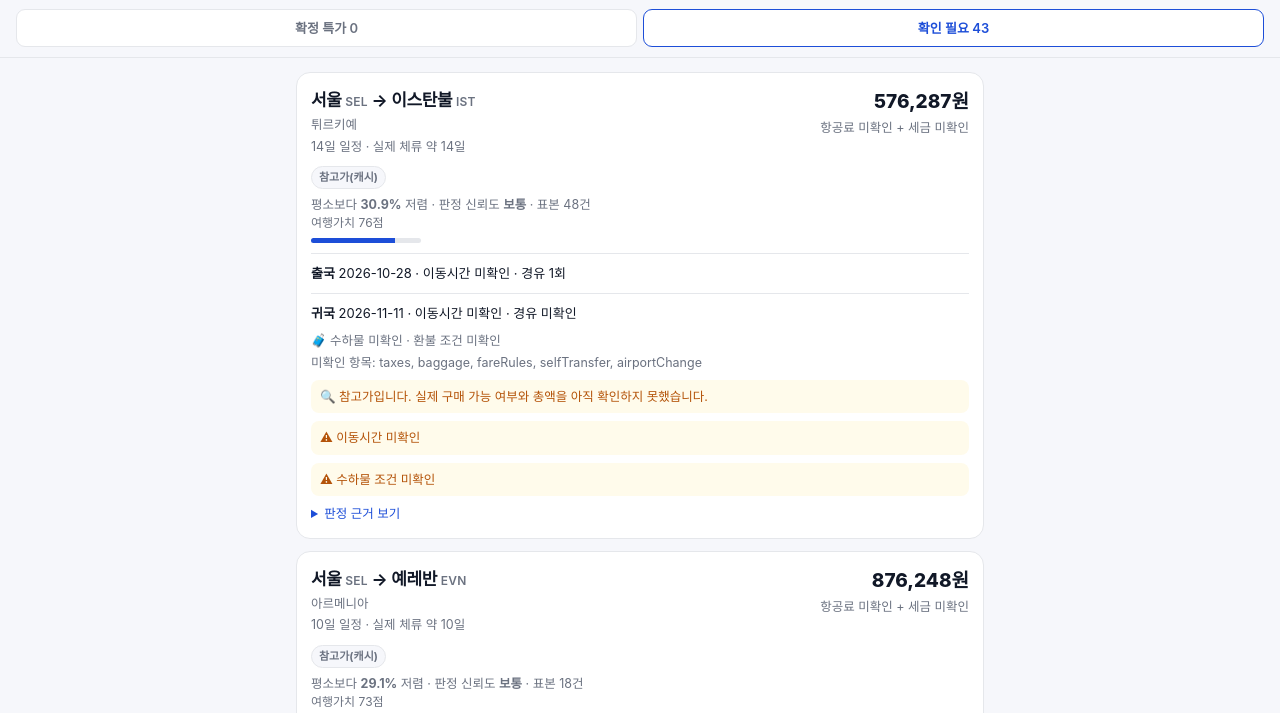
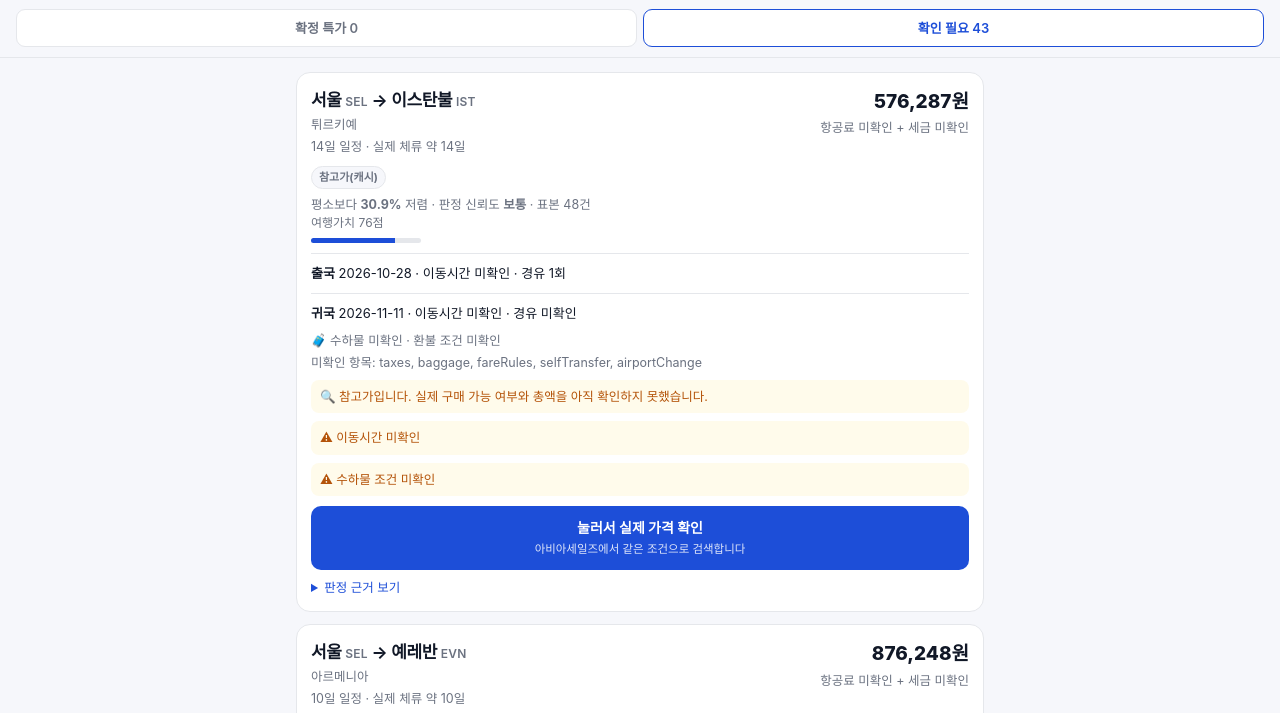
Before and after one commit to hugh9848-afk/flight-deal-finder, a website: page web/index.html in a window 1280 px wide. Both pictures are taken after a click on the tab "확인 필요 43". Shown: the part 72-785 px from the top of the page. Drawn offline with Linux system fonts and the light colour scheme.

Commit message:
확인 링크를 화면에 표시하고 액션 버전 갱신
- 카드마다 '눌러서 실제 가격 확인' 버튼 추가.
  이 앱은 실제 운임을 자동 확정하지 못하므로 마지막 확인은
  사람이 이 버튼 한 번으로 합니다. 링크는 JSON 에만 있고
  화면에 없어서 쓸 수 없는 상태였습니다.
- Node.js 20 지원 종료 경고에 따라 액션 버전을 올렸습니다.

Co-Authored-By: Claude Opus 5 <noreply@anthropic.com>

```diff
--- a/web/index.html
+++ b/web/index.html
@@ -52,6 +52,10 @@
   details{margin-top:8px} summary{font-size:12.5px;color:var(--accent);cursor:pointer}
   code{font-size:11.5px;background:var(--bg);padding:1px 4px;border-radius:4px}
   .code{font-size:12px;color:var(--muted);font-weight:600;letter-spacing:.02em}
+  .verify{display:block;margin-top:10px;padding:11px 12px;background:var(--accent);color:#fff;
+          border-radius:10px;text-align:center;font-weight:700;font-size:14px;text-decoration:none}
+  .verify:active{opacity:.85}
+  .verify small{display:block;font-weight:400;font-size:11.5px;opacity:.85;margin-top:2px}
 </style>
 </head>
 <body>
@@ -93,6 +97,19 @@ function legHtml(leg, label){
          + `${dt(s.departAt)} → ${esc(s.to)}${s.toTerminal?`(T${esc(s.toTerminal)})`:""} ${dt(s.arriveAt)} · ${hm(s.durationMin)}</div>${lay}`;
   }).join("");
   return `<div class="leg"><b>${label}</b> ${dt(leg.departAt)} · ${leg.durationMin != null ? `총 ${hm(leg.durationMin)} · ` : "이동시간 미확인 · "}${leg.stops === null || leg.stops === undefined ? "경유 미확인" : `경유 ${leg.stops}회`}${segs}</div>`;
+}
+
+/**
+ * '눌러서 실제 가격 확인' 버튼.
+ * 이 앱은 실제 운임을 자동으로 확정하지 못하므로,
+ * 마지막 확인은 사람이 이 버튼 한 번으로 합니다.
+ */
+function verifyLink(d){
+  const url = (d.links ?? [])[0]?.url;
+  if (!url) return "";
+  return `<a class="verify" href="${esc(url)}" target="_blank" rel="noopener noreferrer">`
+       + `눌러서 실제 가격 확인`
+       + `<small>아비아세일즈에서 같은 조건으로 검색합니다</small></a>`;
 }
 
 function cardHtml(d){
@@ -148,6 +165,7 @@ function cardHtml(d){
     ${legHtml(d.inbound,"귀국")}
     <div class="meta" style="margin-top:8px">🧳 ${esc(bg)} · ${esc(refund)}</div>
     ${ground}${unknown}${reason}${warns}
+    ${verifyLink(d)}
     <details><summary>판정 근거 보기</summary>
       <div class="meta">${esc(v.reason ?? "-")}</div>
       <div class="meta">기준값 ${won(v.baseline)} · 방식 <code>${esc(v.method ?? "-")}</code>${v.zScore!=null?` · z=${v.zScore}`:""}</div>
```
Also changed, not shown: .github/workflows/scan.yml.
